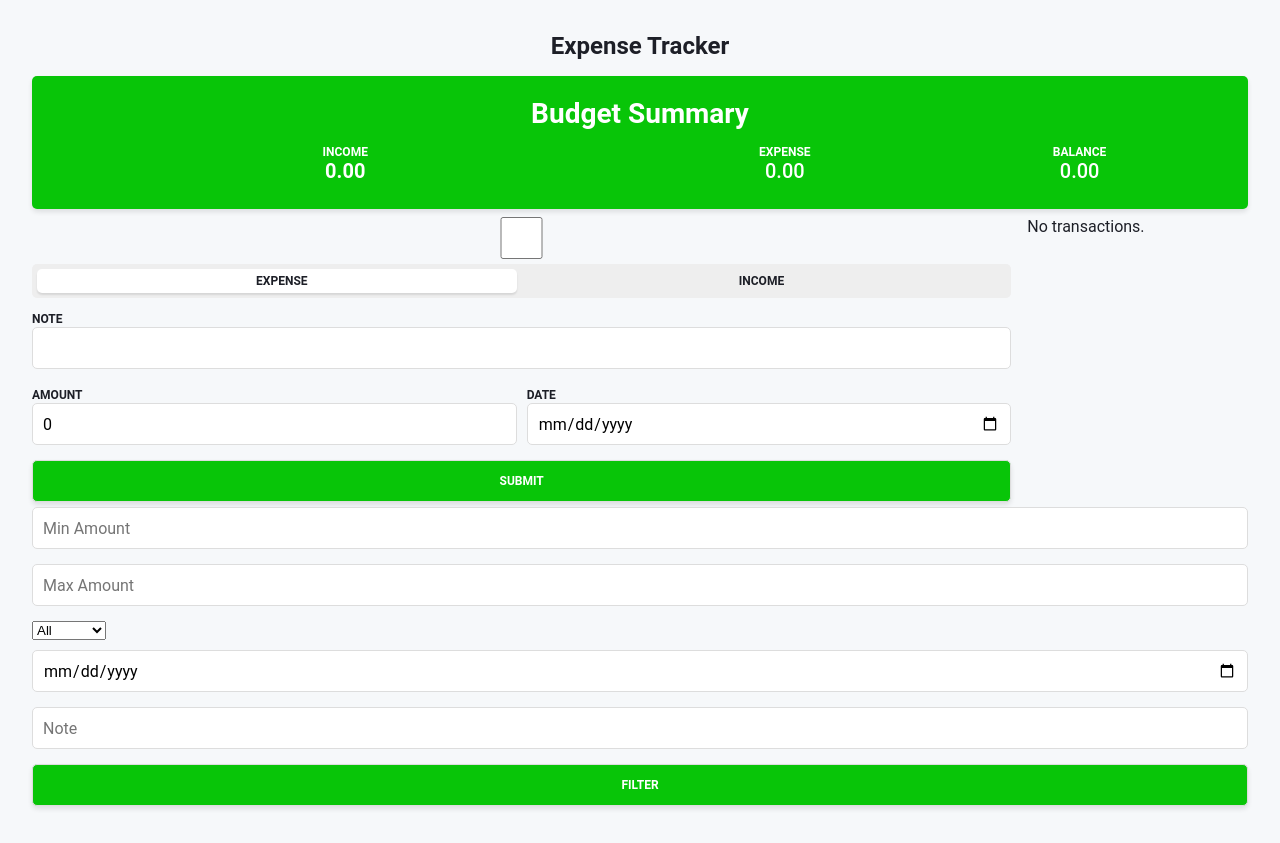
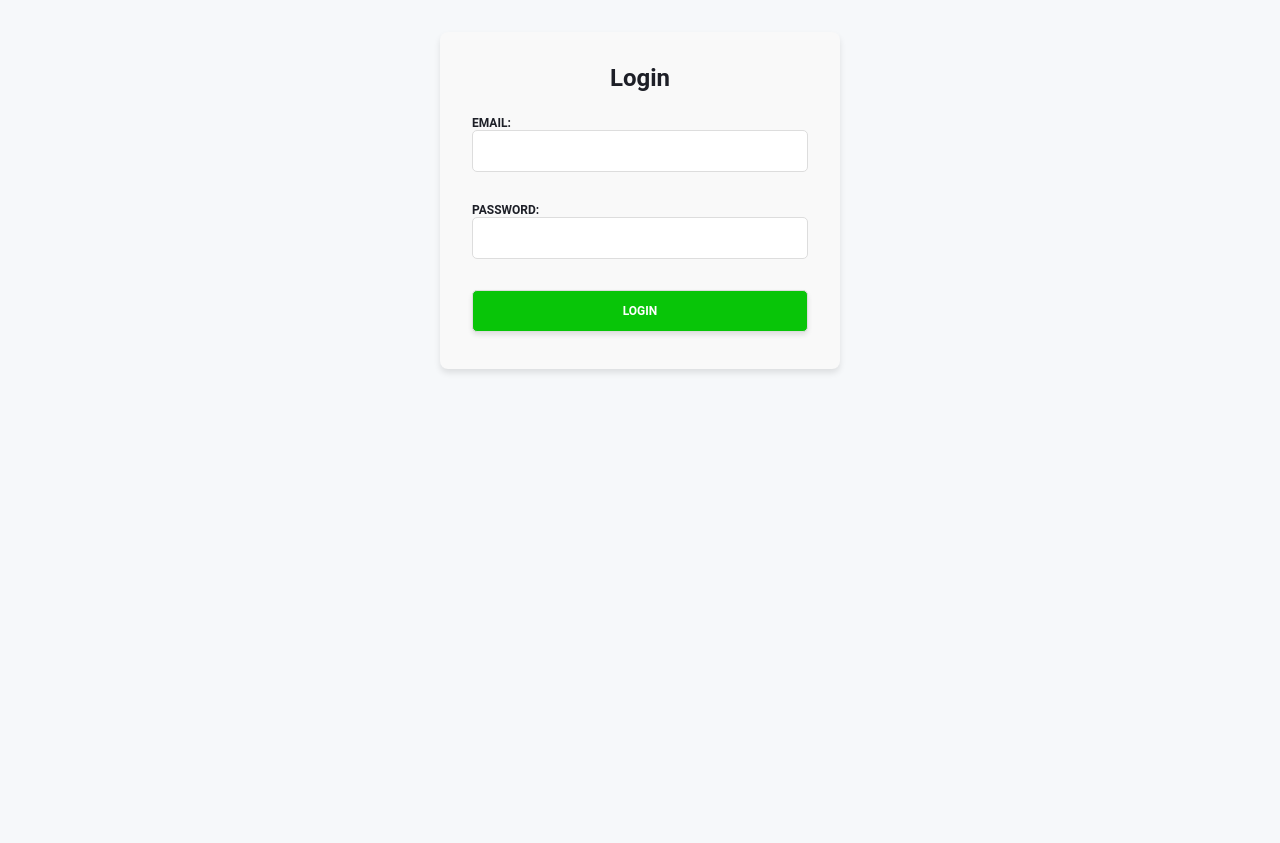
Before and after one commit to Mohammad-Zahran/expense-tracker-reactjs, a React (Create React App) app: page /login in a window 1280 px wide. After the commit the page ends 800 px from the top, so only its background shows below. Built offline with nearby package versions, Linux system fonts and the light colour scheme.

Commit message:
Added the login and registration page

```diff
--- a/src/App.css
+++ b/src/App.css
@@ -47,7 +47,7 @@
 /* Main sections for Add Transaction and Transactions */
 .add-transaction {
   flex: 1;
-  max-width: 45%; /* Width for Add Transaction section */
+  max-width: 50%; /* Width for Add Transaction section */
 }
 
 .transactions {
--- a/src/App.js
+++ b/src/App.js
@@ -1,13 +1,16 @@
 import React, { useState, useEffect } from 'react';
+import { BrowserRouter as Router, Route, Routes, Navigate } from 'react-router-dom';
 import './App.css';
 import BudgetSummary from './components/BudgetSummary';
 import TransactionForm from './components/TransactionForm';
 import TransactionList from './components/TransactionList';
 import FilterForm from './components/FilterForm';
+import Login from './components/Auth/Login';
 
 function App() {
   const [transactions, setTransactions] = useState(JSON.parse(localStorage.getItem("transactions")) || []);
   const [filteredTransactions, setFilteredTransactions] = useState([]);
+  const [isLoggedIn, setIsLoggedIn] = useState(false);
 
   useEffect(() => {
     localStorage.setItem("transactions", JSON.stringify(transactions));
@@ -21,8 +24,21 @@
     setTransactions(transactions.filter(trx => trx.id !== id));
   };
 
+  const handleLoginSuccess = () => {
+    setIsLoggedIn(true);
+  };
+
   return (
+    <Router>
       <div className="App">
+        <Routes>
+
+          <Route path="/login" element={<Login onLoginSuccess={handleLoginSuccess} />} />
+
+          <Route
+            path="/"
+            element={isLoggedIn ? (
+              <>
                 <h1>Expense Tracker</h1>
                 <BudgetSummary transactions={transactions} />
                 <div className="content-wrapper">
@@ -30,7 +46,14 @@
                   <TransactionList transactions={filteredTransactions.length ? filteredTransactions : transactions} deleteTransaction={deleteTransaction} />
                 </div>
                 <FilterForm transactions={transactions} setFilteredTransactions={setFilteredTransactions} />
+              </>
+            ) : (
+              <Navigate to="/login" /> // Redirect to login if not logged in
+            )}
+          />
+        </Routes>
       </div>
+    </Router>
   );
 }
 
--- /dev/null
+++ b/src/components/Auth/Auth.css
@@ -0,0 +1,51 @@
+.auth-container {
+    max-width: 400px;
+    margin: 0 auto;
+    padding: 2rem;
+    background-color: #f9f9f9;
+    border-radius: 8px;
+    box-shadow: 0 4px 6px rgba(0, 0, 0, 0.1);
+  }
+
+  h1 {
+    text-align: center;
+    margin-bottom: 1.5rem;
+  }
+
+  form div {
+    margin-bottom: 1rem;
+  }
+
+  label {
+    display: block;
+    font-weight: 600;
+  }
+
+  input {
+    width: 100%;
+    padding: 0.8rem;
+    border: 1px solid #ccc;
+    border-radius: 4px;
+    font-size: 1rem;
+  }
+
+  button {
+    width: 100%;
+    padding: 0.8rem;
+    background-color: #4CAF50;
+    color: white;
+    border: none;
+    border-radius: 4px;
+    font-size: 1rem;
+    cursor: pointer;
+  }
+
+  button:hover {
+    background-color: #45a049;
+  }
+
+  .error {
+    color: red;
+    font-size: 0.9rem;
+    margin-bottom: 1rem;
+  }
--- /dev/null
+++ b/src/components/Auth/Login.js
@@ -0,0 +1,65 @@
+import React, { useState } from 'react';
+import './Auth.css'; // You can style your login page here
+
+function Login() {
+  const [email, setEmail] = useState('');
+  const [password, setPassword] = useState('');
+  const [error, setError] = useState('');
+
+  const handleSubmit = async (e) => {
+    e.preventDefault();
+
+    const loginData = { email, password };
+
+    try {
+      const response = await fetch('http://localhost/e-learning/server/login.php', {
+        method: 'POST',
+        headers: {
+          'Content-Type': 'application/json',
+        },
+        body: JSON.stringify(loginData),
+      });
+
+      const result = await response.json();
+
+      if (result.success) {
+        // Redirect to dashboard or homepage
+        window.location.href = '/home'; // Update with your redirection logic
+      } else {
+        setError(result.message);
+      }
+    } catch (error) {
+      setError('Error logging in. Please try again.');
+    }
+  };
+
+  return (
+    <div className="auth-container">
+      <h1>Login</h1>
+      {error && <p className="error">{error}</p>}
+      <form onSubmit={handleSubmit}>
+        <div>
+          <label>Email:</label>
+          <input
+            type="email"
+            value={email}
+            onChange={(e) => setEmail(e.target.value)}
+            required
+          />
+        </div>
+        <div>
+          <label>Password:</label>
+          <input
+            type="password"
+            value={password}
+            onChange={(e) => setPassword(e.target.value)}
+            required
+          />
+        </div>
+        <button type="submit">Login</button>
+      </form>
+    </div>
+  );
+}
+
+export default Login;
```
Also changed, not shown: src/components/Auth/Register.js (added, +79 -0 lines). Lines whose indentation alone changed are shown as unchanged.
